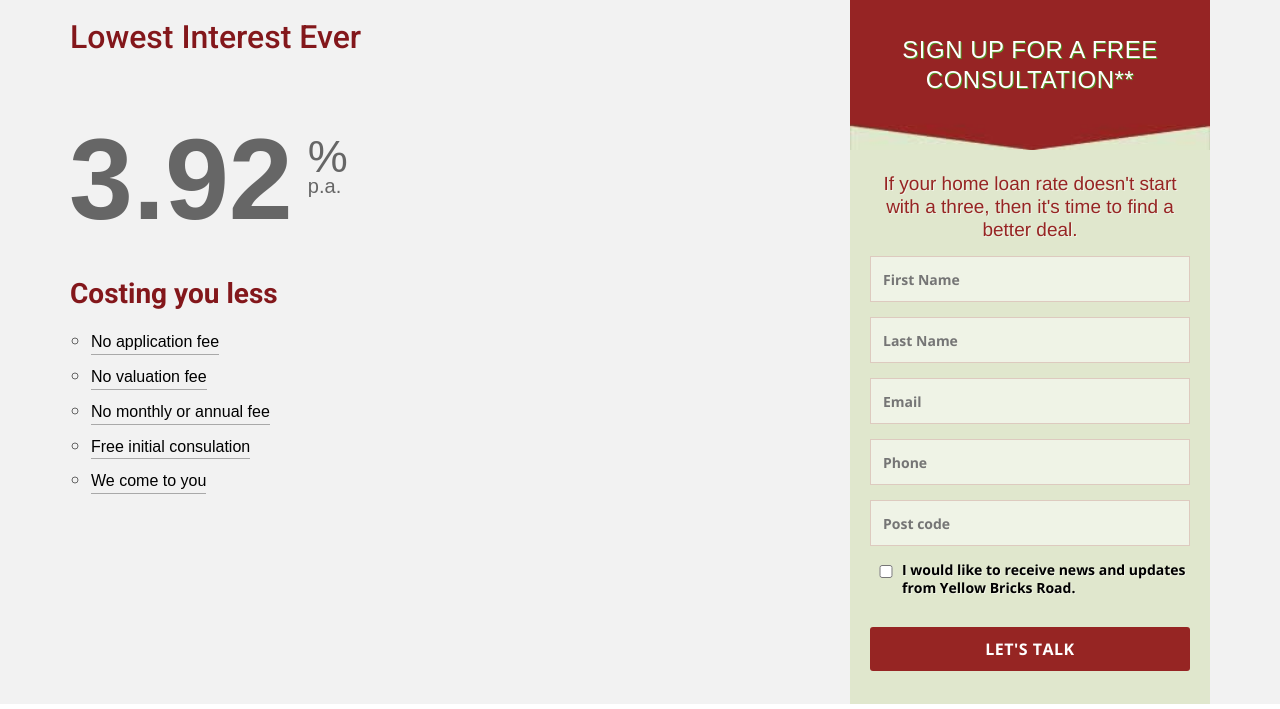
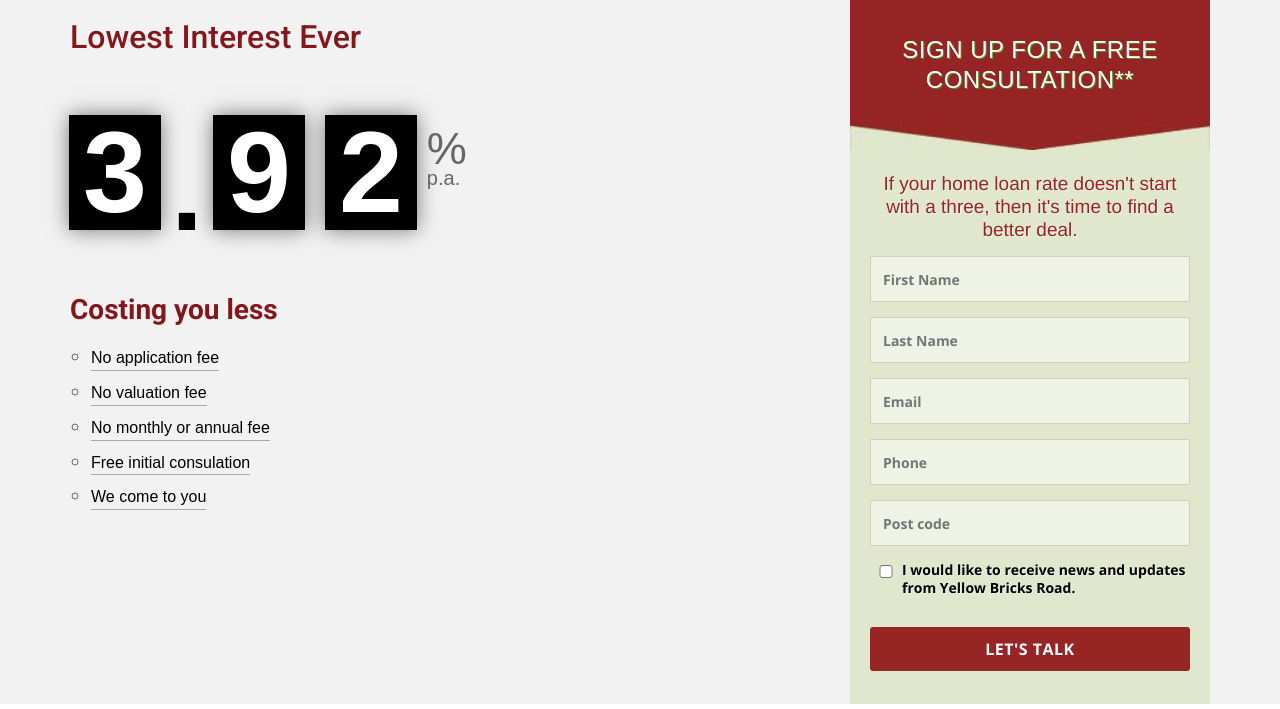
Before and after one commit to selimppc/refinance-experts, a PHP site: page / in a window 1280 px wide. Shown: the part 160-869 px from the top of the page. Run offline with PHP 8.4, Linux system fonts and the light colour scheme; some web fonts are replaced.

Commit message:
Interest rate part update on 7-1-2017

```diff
--- a/css/custom.css
+++ b/css/custom.css
@@ -539,29 +539,41 @@ footer p {color:#663700;font-size:12px;line-height:1.2;margin-bottom:0;}
 }
 .interest-rate-bg-image {
     /*background: url(../images/comparsan-rate.png);*/
-    width: 400px;
+    /*width: 400px;*/
     height: 134px;
     margin-left: -11px;
 }
 .interest-rate-bg-image .one {
     color: #666;
     float: left;
-    /*width: 100px;*/
-    height: 110px;
-    line-height: 128px;
-    margin-right: 15px;
+    /* width: 100px; */
+    /* height: 110px; */
+    line-height: 115px;
+    margin-right: 10px;
     font-size: 115px;
     text-align: center;
     margin-left: 10px;
     font-weight: bold;
+    background: #000;
+    color: #fff;
+    padding: 0 14px;
+    box-shadow: 0px 0px 20px 0px rgba(0,0,0,0.5);
 }
 .interest-rate-bg-image .one.two {
     margin-left: -12px;
 }
+.one.dot {
+    background: transparent;
+    color: #000;
+    padding: 0;
+    margin: 0;
+    line-height: 150px;
+    box-shadow: none;
+}
 .pa {
     float: left;
     text-align: left;
-    margin-top: 28px;
+    margin-top: 20px;
 }
 .pa span {
     font-size: 45px;
--- a/index.php
+++ b/index.php
@@ -33,7 +33,10 @@
 
 							<div class="interest-rate-bg-image">
 
-								<div class="one ">3.92</div>
+								<div class="one ">3</div>
+								<div class="one dot">.</div>
+								<div class="one ">9</div>
+								<div class="one ">2</div>
 								<div class="pa"><span>%</span><br/>p.a.</div>
 
 							</div>
```
